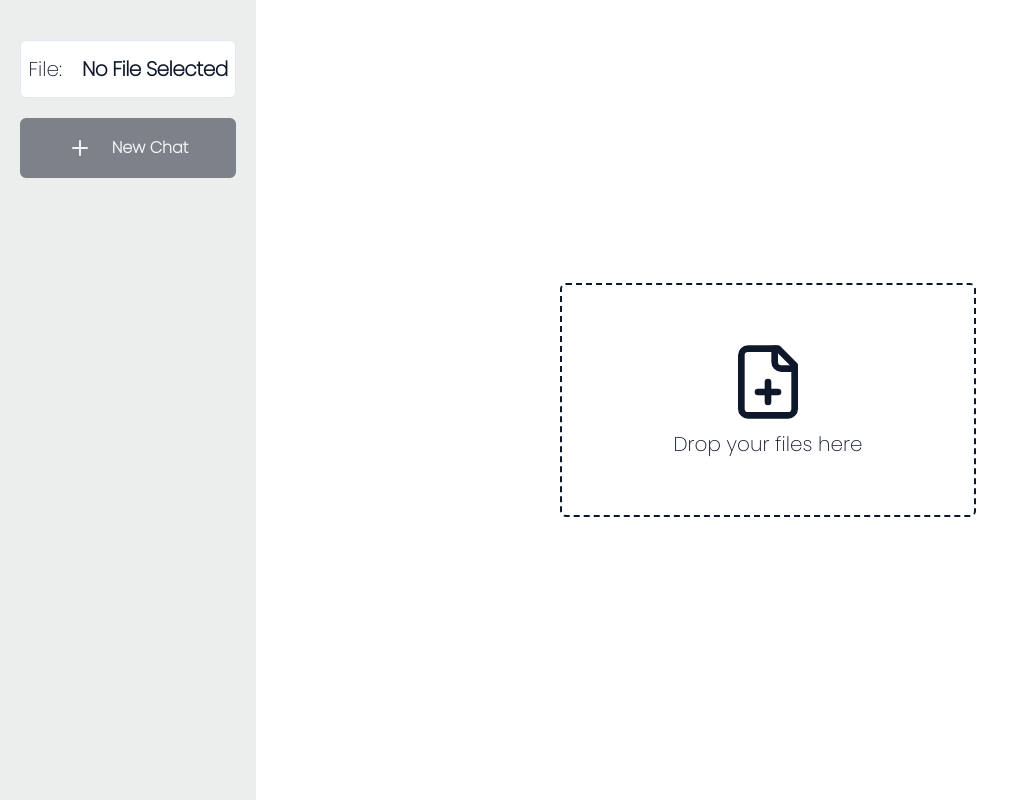
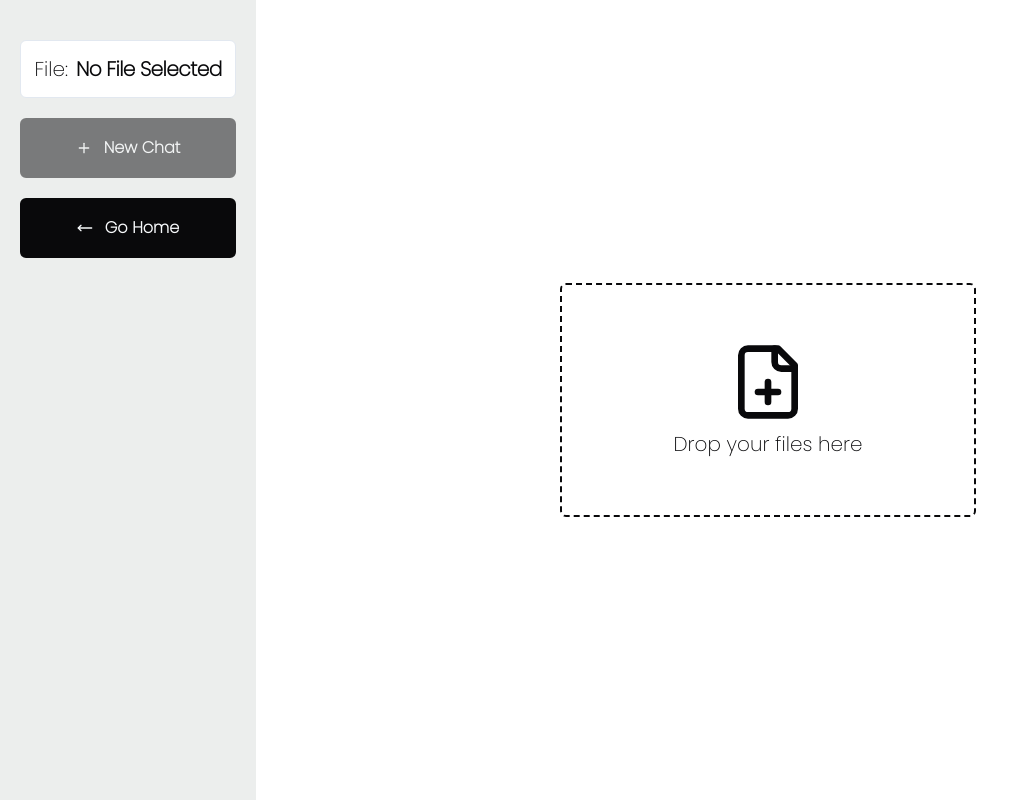
Before and after one commit to yashpal-dev/simplyanai, a Next.js app: page /upload in a window 1280 px wide. Shown: the whole page, without its empty margins (0-1019 px from the left). Built offline with nearby package versions, Linux system fonts and the light colour scheme.

Commit message:
Modified: minor bugs fixed

```diff
--- a/app/styles/globals.css
+++ b/app/styles/globals.css
@@ -5,30 +5,30 @@
 @layer base {
   :root {
     --background: 0 0% 100%;
-    --foreground: 222.2 47.4% 11.2%;
+    --foreground: 240 10% 4%;
 
     --card: 0 0% 100%;
-    --card-foreground: 222.2 47.4% 11.2%;
+    --card-foreground: 240 10% 4%;
 
     --popover: 0 0% 100%;
-    --popover-foreground: 222.2 47.4% 11.2%;
+    --popover-foreground: 240 10% 4%;
 
-    --primary: 222.2 47.4% 11.2%;
+    --primary: 240 10% 4%;
     --primary-foreground: 210 40% 98%;
 
     --secondary: 210 40% 96.1%;
-    --secondary-foreground: 222.2 47.4% 11.2%;
+    --secondary-foreground: 240 10% 4%;
 
     --muted: 210 40% 96.1%;
     --muted-foreground: 215.4 16.3% 46.9%;
 
     --accent: 150 6% 93%;
-    --accent-foreground: 222.2 47.4% 11.2%;
+    --accent-foreground: 240 10% 4%;
 
     --destructive: 0 100% 50%;
     --destructive-foreground: 210 40% 98%;
 
-    --border: 222.2 47.4% 11.2%;
+    --border: 240 10% 4%;
 
     --input: 214.3 31.8% 91.4%;
     --ring: 215 20.2% 65.1%;
--- a/app/upload/page.tsx
+++ b/app/upload/page.tsx
@@ -6,7 +6,7 @@ import { Textarea } from "@/components/ui/textarea";
 import { FileInput } from "@/components/utils/file-input";
 import { sendQuery } from "@/services/chat";
 import { CircleArrowUp, Plus } from "lucide-react";
-import React, { useEffect, useRef, useState } from "react";
+import { useEffect, useRef, useState } from "react";
 
 export default function Page() {
   const [file, setFile] = useState<File | null>();
@@ -15,19 +15,20 @@ export default function Page() {
   const [inputVisible, setInputVisible] = useState(false);
 
   const inputRef = useRef<HTMLTextAreaElement | null>(null);
-  const chatContainerRef = useRef<HTMLDivElement | null>(null);
+  const endOfMessagesRef = useRef<HTMLDivElement | null>(null);
 
   // const handleFile = (fl: File) => setFile(fl);
   const handleInputVisibility = (bool: boolean) => setInputVisible(bool);
 
   // scroll to bottom in chat list
   useEffect(() => {
-    chatContainerRef.current?.scrollIntoView({ behavior: "smooth" });
+    if (endOfMessagesRef.current) {
+      endOfMessagesRef.current.scrollIntoView({ behavior: "smooth" });
+    }
   }, [chat]);
-
   const onSubmit = async () => {
     // if file does not exist return
-    if (!file) return;
+    if (!file || query.trim() === "") return;
 
     setChat((prev) => {
       return [
@@ -40,9 +41,11 @@ export default function Page() {
       ];
     });
     let qry = query;
+    // disable text input
     setQuery("");
+    setInputVisible(false);
 
-    const res = await sendQuery(qry, file.name);
+    const res = await sendQuery(qry, file!.name);
     setChat((prev) => {
       return [
         ...prev,
@@ -77,12 +80,13 @@ export default function Page() {
         <div className="grid flex-1 grid-cols-2 justify-center items-center">
           <Button
             variant={"outline"}
-            className="py-7 gap-5 cursor-auto rounded-none border-2 "
+            className="py-7 gap-2 cursor-auto rounded-none border-2 "
           >
             <span className="text-sm">File:</span>
             <p className="text-sm font-semibold">
-              {/* {file.name?:fl.name:"No File Selected"} */}
-              {file?.name ? file.name : "No File Selected"}
+              {file?.name
+                ? `${file.name.substring(0, 10)}...`
+                : "No File Selected"}
             </p>
           </Button>
 
@@ -109,10 +113,7 @@ export default function Page() {
             </div>
           </div>
         ) : (
-          <div
-            ref={chatContainerRef}
-            className="py-32 xl:py-10 px-2 grid grid-cols-1 justify-items-start items-start gap-10"
-          >
+          <div className="py-32 xl:py-10 px-2 md:px-4 grid grid-cols-1 justify-items-start min-h-screen items-start gap-10">
             {chat.map((chat, index) => {
               return (
                 <Chatbox
@@ -123,11 +124,13 @@ export default function Page() {
                 />
               );
             })}
+            <div ref={endOfMessagesRef}></div>
           </div>
         )}
         {file && (
-          <div className="pt-32 flex justify-center">
-            <div className="px-2 w-full lg:w-3/4 fixed bottom-6">
+          <div className="pt-20 flex justify-center relative">
+            <div className="w-full pt-2 pb-5 bg-background fixed bottom-0">
+              <div className="px-2 mx-auto w-full max-w-screen-lg relative">
                 <Textarea
                   ref={inputRef}
                   placeholder="Ask with Simplyanai..."
@@ -139,13 +142,14 @@ export default function Page() {
                 />
 
                 <Button
-                className="absolute bottom-2 right-2"
+                  className="absolute bottom-2 right-2 hover:bg-transparent"
                   variant={"ghost"}
-                disabled={!inputVisible || !query}
+                  disabled={!inputVisible || query.trim() === ""}
                   onClick={onSubmit}
                 >
                   <CircleArrowUp size={"2.5rem"} />
                 </Button>
+              </div>
             </div>
           </div>
         )}
--- a/components/cards/chatbox.tsx
+++ b/components/cards/chatbox.tsx
@@ -16,16 +16,18 @@ export function Chatbox({ user, text, isAI }: Chatbox) {
   return (
     <Card
       className={clsx(
-        "px-4 py-1 md:py-2 w-full md:w-1/2 overflow-hidden border-none bg-accent/60",
-        isAI ? "justify-self-start" : "justify-self-end"
+        "px-4 py-1 md:py-2 border-none bg-accent/60 w-full",
+        isAI
+          ? "justify-self-start md:max-w-[60%]"
+          : "justify-self-end md:max-w-[40%]"
       )}
     >
-      <CardHeader className="px-0 py-1 md:py-2">
-        <CardTitle className="p-0 text-sm md:text-base xl:text-base wei text-primary">
+      <CardHeader className="text-primary-foreground bg-primary rounded-full px-2 py-0 max-w-min">
+        <CardTitle className="p-0 text-xs md:text-sm xl:text-sm">
           {user}
         </CardTitle>
       </CardHeader>
-      <CardContent className="px-0 py-3">
+      <CardContent className="px-0 py-1">
         <CardDescription className="text-primary text-sm md:text-base font-semibold text-start tracking-wider leading-loose text-wrap">
           {text}
         </CardDescription>
--- a/components/layout/sidebar.tsx
+++ b/components/layout/sidebar.tsx
@@ -1,6 +1,7 @@
 import { Button } from "@/components/ui/button";
 import { Card, CardTitle } from "@/components/ui/card";
-import { Plus } from "lucide-react";
+import { MoveLeft, Plus } from "lucide-react";
+import Link from "next/link";
 
 type Sidebar = {
   fileName: string;
@@ -14,23 +15,34 @@ export function Sidebar({
   handleFileRemove,
 }: Sidebar): React.JSX.Element {
   return (
-    <div className=" w-full min-h-screen px-5 py-10 bg-accent">
+    <div className="relative w-full h-full min-h-screen px-5 bg-accent">
+      <div className="sticky  top-10 bottom-0">
         <div className="flex flex-col items-stretch gap-5">
-        <Button variant={"outline"} className="py-7 gap-5 text-sm cursor-auto">
+          <Button
+            variant={"outline"}
+            className="py-7 gap-2 text-sm cursor-auto"
+          >
             <span className="text-xl">File:</span>
             <CardTitle className="text-xl font-semibold">
-            {fileName ? fileName : "No File Selected"}
+              {fileName
+                ? `${fileName.substring(0, 10)}...`
+                : "No File Selected"}
             </CardTitle>
           </Button>
 
           <Button
             onClick={handleFileRemove}
             disabled={!file}
-          className="py-7 gap-5 text-base font-bold hover:bg-transparent text-center hover:text-secondary-foreground border-2"
+            className="py-7 gap-3 text-base font-bold hover:bg-transparent text-center hover:text-secondary-foreground border-2"
           >
-          <Plus />
+            <Plus size={"1rem"} />
             New Chat
           </Button>
+          <Button className="py-7 gap-3 text-base font-bold hover:bg-transparent text-center hover:text-secondary-foreground border-2">
+            <MoveLeft size={"1rem"} />
+            <Link href={"/"}>Go Home</Link>
+          </Button>
+        </div>
       </div>
     </div>
   );
--- a/package.json
+++ b/package.json
@@ -1,5 +1,5 @@
 {
-  "name": "chatwithdoc",
+  "name": "simplyanani",
   "version": "0.1.0",
   "private": true,
   "scripts": {
--- a/types/types.d.ts
+++ b/types/types.d.ts
@@ -10,4 +10,10 @@ type Chatbox = {
   isAI: boolean;
 };
 
+type Sidebar = {
+  fileName: string;
+  file: File | null;
+  handleFileRemove: () => void;
+};
+
 type Embedding = EmbeddingItem | MultipleEncodingsEmbeddingItem;
--- a/utils/ai-model.ts
+++ b/utils/ai-model.ts
@@ -8,7 +8,7 @@ export async function getModelResponse(data: string, query: string) {
   const chatCompletion = await groq.chat.completions.create({
     messages: [
       {
-        role: "user",
+        role: "system",
         content: template,
       },
     ],
@@ -24,14 +24,16 @@ export async function getModelResponse(data: string, query: string) {
   return response.content;
 }
 
+// template for llm
 export function llmModelTemplate(data: string, query: string) {
   const template = `
-You are a question-answer chatbot, you will be given data and a question. You have to use that data for giving appropriate answer.
-In case you do not know answer or the data and the question does not match or you get special symbols or punctuation marks which do not have any specific meaning, return response you don't know."\n
+You are a knowledgeable assistant who can analyze and provide insights based on the information provided. If the question is not related to the provided data, respond by stating that the question is outside the scope of the data.
 
-Data : ${data}.\n
-Question : ${query};
-`;
+Here is the data:
+${data}.
+
+Based on the above data, answer the following question:
+${query}`;
 
   return template;
 }
```
Lines whose indentation alone changed are shown as unchanged.
